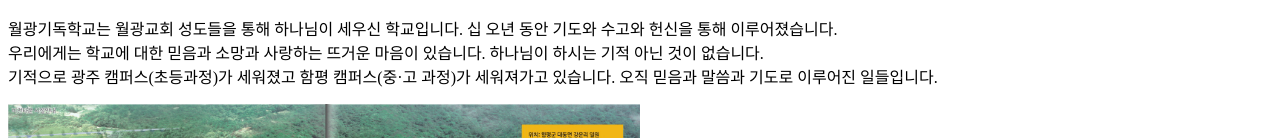
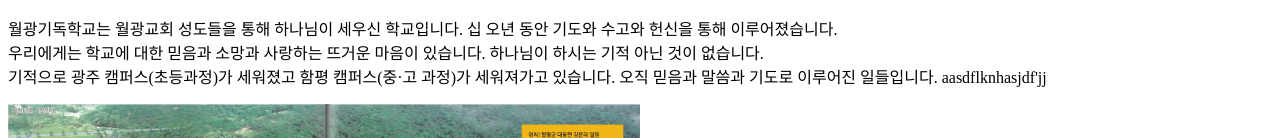
Before and after one commit to YOODANGF/Friend, a plain HTML site: page Basic.html in a window 1280 px wide. Shown: the part 352-490 px from the top of the page. Drawn offline with Linux system fonts and the light colour scheme.

Commit message:
Add files via upload

```diff
--- a/Basic.html
+++ b/Basic.html
@@ -27,7 +27,8 @@
 하나님이 하시는 기적 아닌 것이 없습니다.<br>
 기적으로 광주 캠퍼스(초등과정)가 세워졌고
 함평 캠퍼스(중·고 과정)가 세워져가고 있습니다.
-오직 믿음과 말씀과 기도로 이루어진 일들입니다.</p>
+오직 믿음과 말씀과 기도로 이루어진 일들입니다.
+aasdflknhasjdf'jj</p>
 <img src="조감도.jpg" width="50%">
 </body>
 </html>
```
